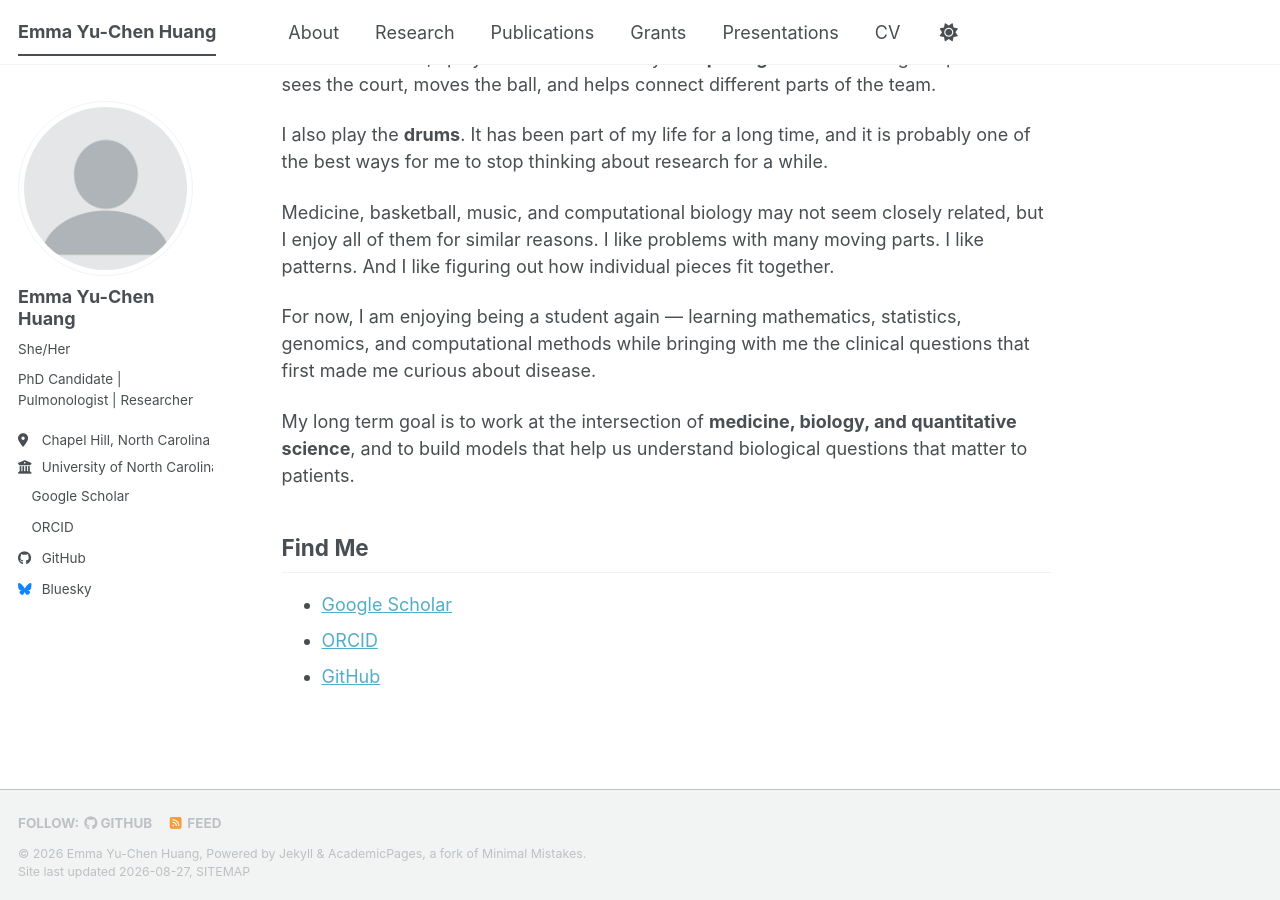
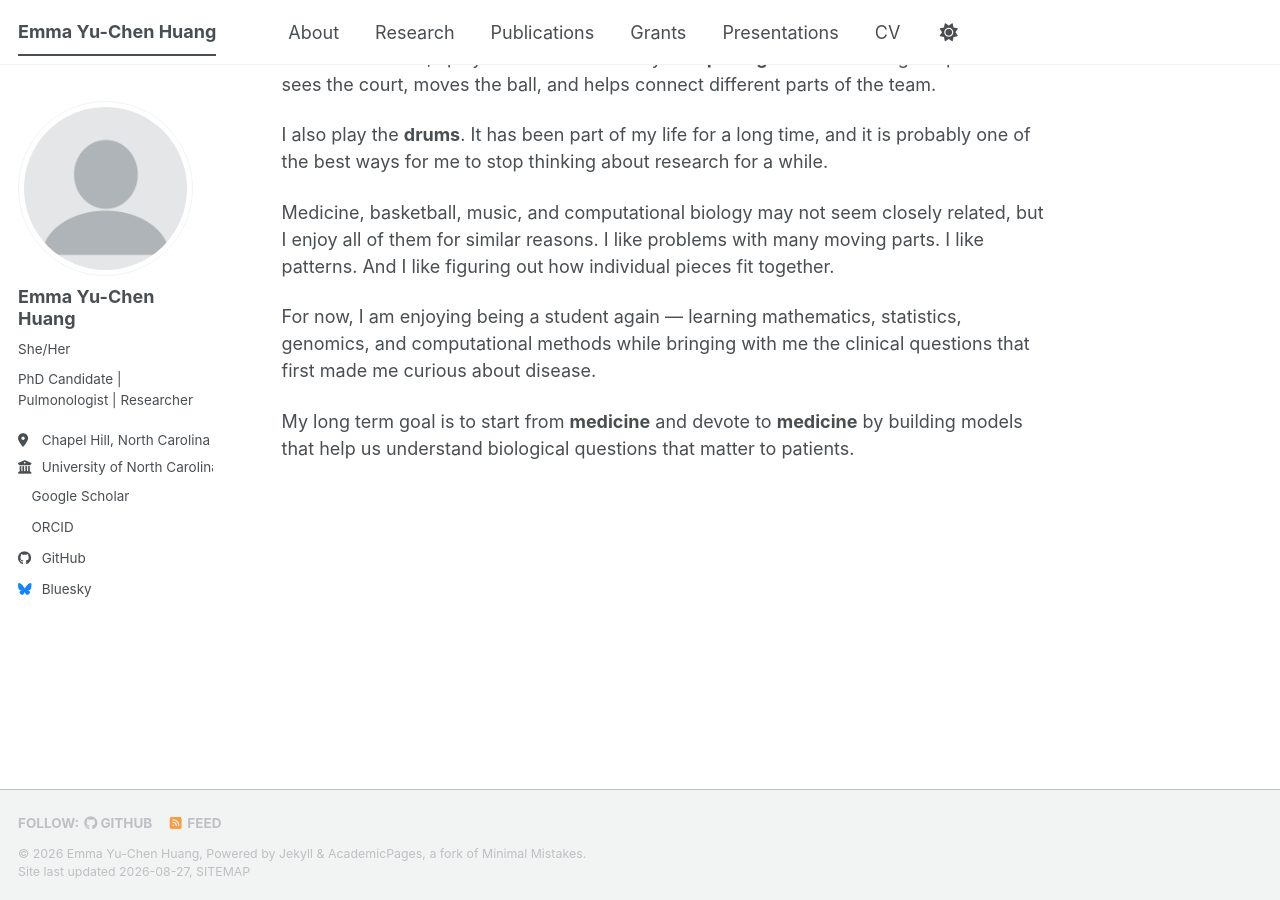
Before and after one commit to yuchen-hahaha/yuchen-hahaha.github.io, a Jekyll site: the page built from _pages/about.md, in a window 1280 px wide and 900 px high, scrolled down 1264 px. Built offline with Jekyll 4.4.1, drawn with Linux system fonts in a browser that asks for light colours; a style sheet for code colours, icons or effects is not loaded.

Commit message:
Update long-term goal in about.md
Revised long-term goal statement to emphasize dedication to medicine.

```diff
--- a/_pages/about.md
+++ b/_pages/about.md
@@ -43,10 +43,4 @@ Medicine, basketball, music, and computational biology may not seem closely rela
 
 For now, I am enjoying being a student again — learning mathematics, statistics, genomics, and computational methods while bringing with me the clinical questions that first made me curious about disease.
 
-My long term goal is to work at the intersection of **medicine, biology, and quantitative science**, and to build models that help us understand biological questions that matter to patients.
-
-## Find Me
-
-- [Google Scholar](https://scholar.google.com/citations?user=snnxCQ8AAAAJ&hl=en)
-- [ORCID](https://orcid.org/0000-0001-6682-4035)
-- [GitHub](https://github.com/yuchen-hahaha)
+My long term goal is to start from **medicine** and devote to **medicine** by building models that help us understand biological questions that matter to patients.
```
